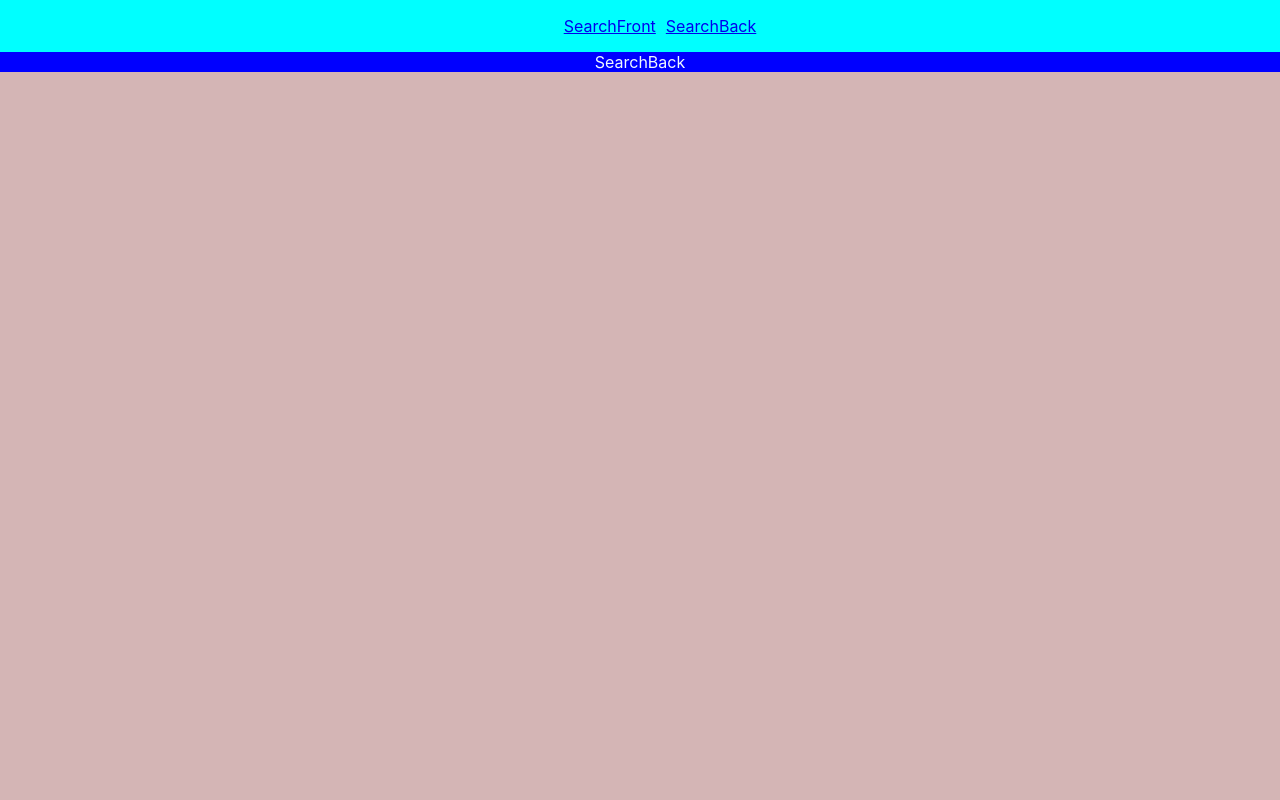
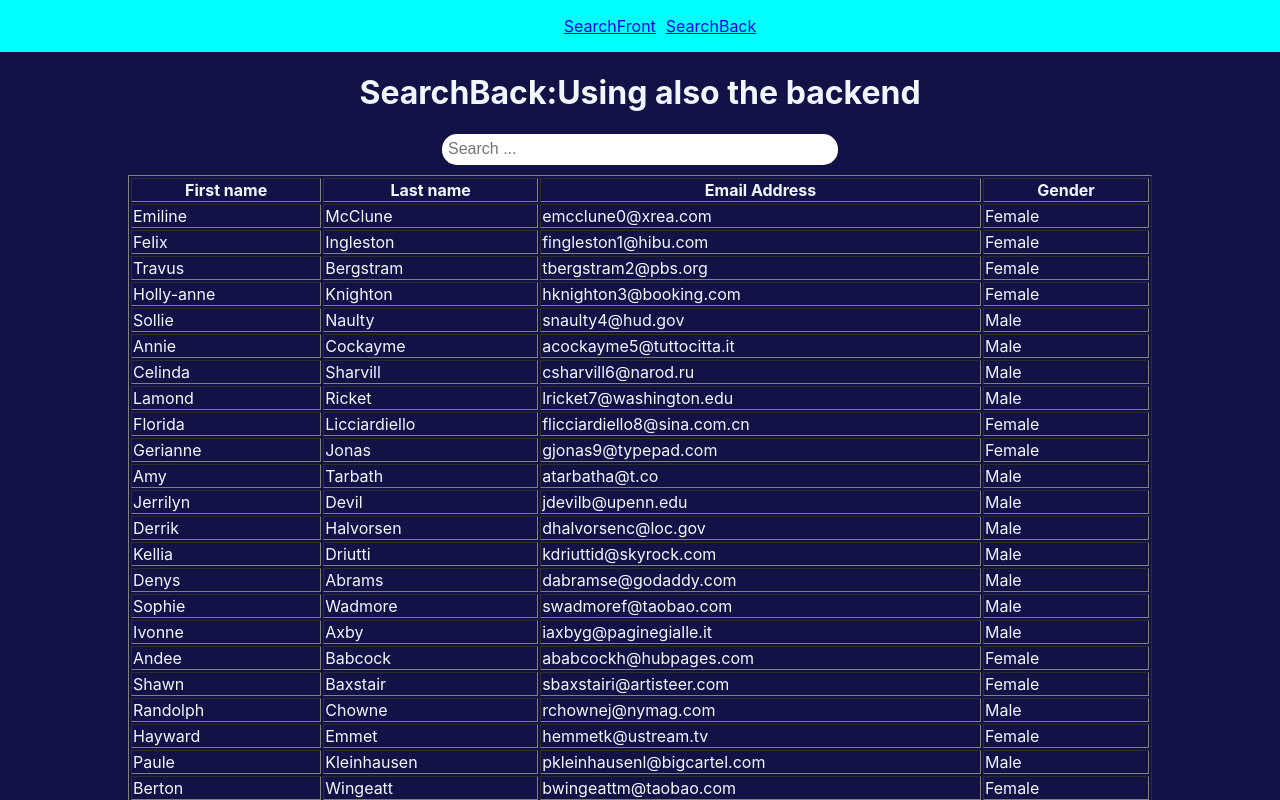
Before and after one commit to AyoubELOUAIZI/Search-implementation-ReactJS-Express.js, a React (Create React App) app: page /back in a window 1280 px wide. Shown: the top 800 px of the page. Built offline with nearby package versions, Linux system fonts and the light colour scheme.

Commit message:
start page for the back process

```diff
--- a/src/Pages/SearchBack.css
+++ b/src/Pages/SearchBack.css
@@ -1,5 +1,9 @@
 .search-back{
-    background-color: blue;
+    background-color: rgb(18, 18, 71);
     color: aliceblue;
 
 }
+tr:hover{
+background-color:#fff;
+color: black;
+}
--- a/src/Pages/SearchBack.js
+++ b/src/Pages/SearchBack.js
@@ -1,7 +1,29 @@
-import React from 'react'
+import React, { useState } from 'react'
+import { Users } from '../data/users'
+import Table from '../components/Table';
 import './SearchBack.css'
+
+
 export const SearchBack = () => {
+
+
+  const [input, setInput] = useState('');
+
+  const keys = ["first_name", "last_name", "email", "gender"];
+  const SearchResult = (Users) => {
+    return Users.filter((user) =>
+      keys.some((key) => user[key].toLowerCase().includes(input))
+    );
+  }
+
+
   return (
-      <div className="search-back">SearchBack</div>
+    <div className="search-back">
+      <h1>SearchBack:Using also the backend</h1>
+      <div>
+        <input type="text" placeholder="Search ..." onChange={(e) => setInput(e.target.value)} />
+        <Table Users={SearchResult(Users)} />
+      </div>
+    </div>
   );
 }
--- a/src/Pages/SearchFront.js
+++ b/src/Pages/SearchFront.js
@@ -43,7 +43,7 @@ export const SearchFront = () => {
   //v2
   return (
     <div className="search-front">
-      <h1>SearchFront</h1>
+      <h1>SearchFront:Using only the client side</h1>
       <div>
         <input type="text" placeholder="Search ..." onChange={(e) => setInput(e.target.value)} />
         <Table Users={SearchResult(Users)} />
```
